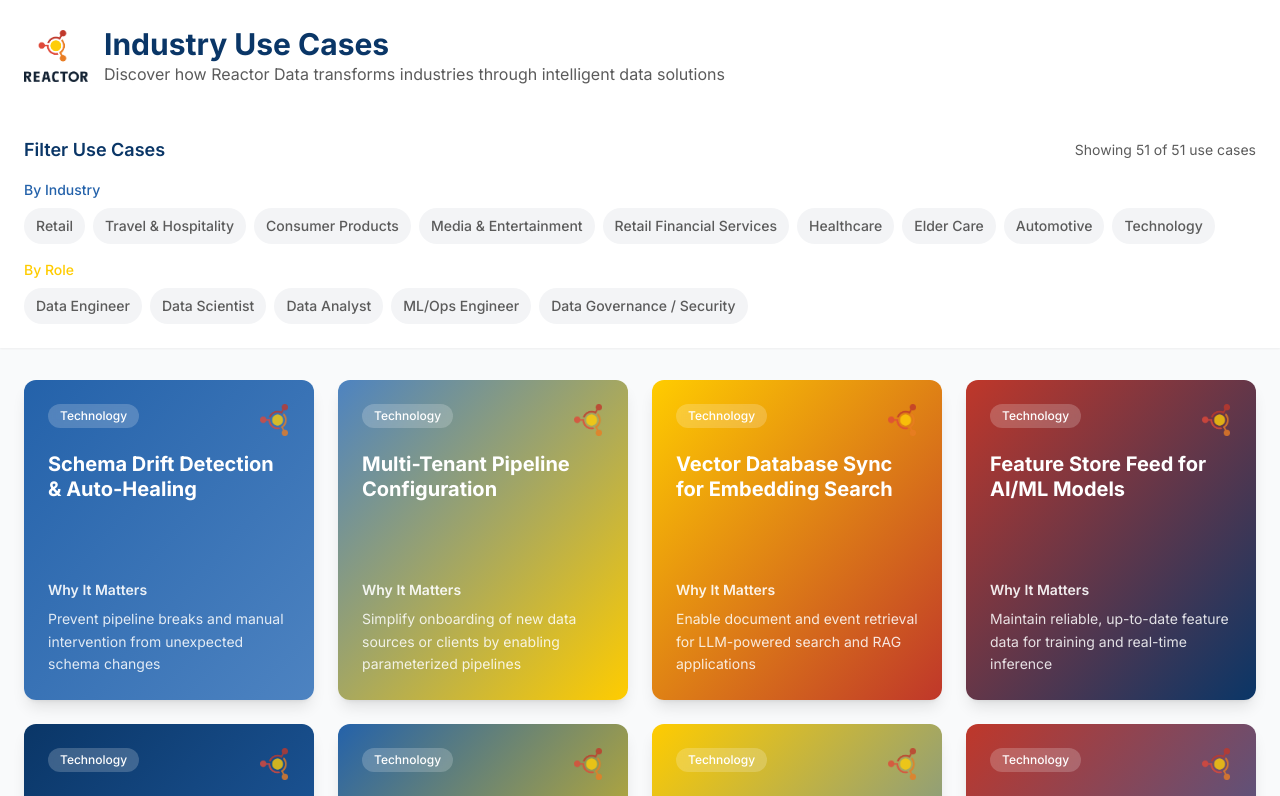
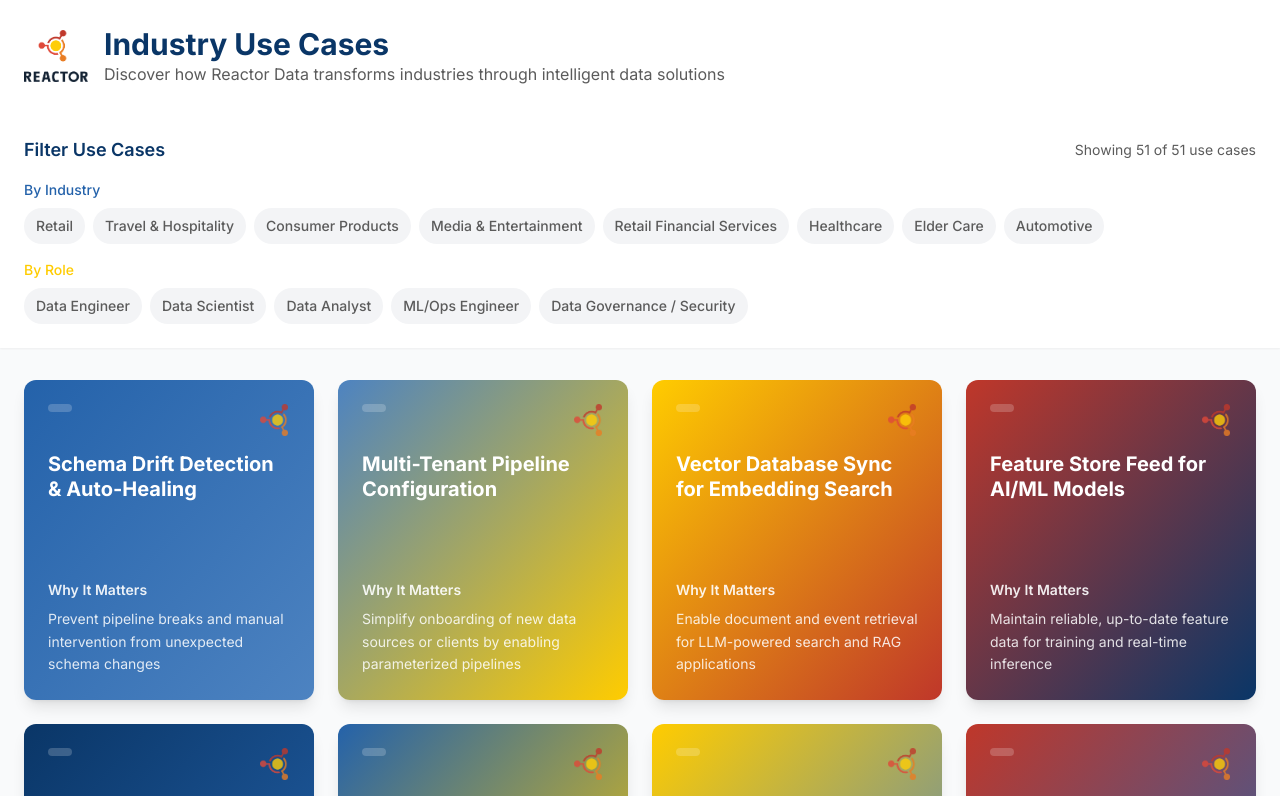
Before and after one commit to tgiffin/wp-reactor-card-flip-showcase, a React (Vite) app: page / in a window 1280 px wide. Shown: the top 796 px of the page. Built offline with nearby package versions, Linux system fonts and the light colour scheme.

Commit message:
Refactor: Remove Technology industry filter
Removed the Technology industry filter and updated the data and filtering logic to use role-based filtering for the corresponding use cases. Updated the FilterBar component, Index page logic, and WordPress integration files.

```diff
--- a/src/data/useCases.ts
+++ b/src/data/useCases.ts
@@ -1,6 +1,6 @@
 export interface UseCase {
   id: string;
-  industry: string;
+  industry?: string;
   role?: string;
   title: string;
   whyItMatters: string;
@@ -12,11 +12,10 @@ export interface UseCase {
 }
 
 export const useCases: UseCase[] = [
-  // Role-based Use Cases
+  // Role-based Use Cases (no industry assignment)
   {
     id: 'role-1',
     role: 'Data Engineer',
-    industry: 'Technology',
     title: 'Schema Drift Detection & Auto-Healing',
     whyItMatters: 'Prevent pipeline breaks and manual intervention from unexpected schema changes',
     dataSources: ['APIs', 'SaaS connectors', 'Kafka topics'],
@@ -28,7 +27,6 @@ export const useCases: UseCase[] = [
   {
     id: 'role-2',
     role: 'Data Engineer',
-    industry: 'Technology',
     title: 'Multi-Tenant Pipeline Configuration',
     whyItMatters: 'Simplify onboarding of new data sources or clients by enabling parameterized pipelines',
     dataSources: ['Multi-client APIs', 'tenant configs'],
@@ -40,7 +38,6 @@ export const useCases: UseCase[] = [
   {
     id: 'role-3',
     role: 'Data Scientist',
-    industry: 'Technology',
     title: 'Vector Database Sync for Embedding Search',
     whyItMatters: 'Enable document and event retrieval for LLM-powered search and RAG applications',
     dataSources: ['Unstructured text', 'event logs'],
@@ -52,7 +49,6 @@ export const useCases: UseCase[] = [
   {
     id: 'role-4',
     role: 'Data Scientist',
-    industry: 'Technology',
     title: 'Feature Store Feed for AI/ML Models',
     whyItMatters: 'Maintain reliable, up-to-date feature data for training and real-time inference',
     dataSources: ['EDW', 'APIs', 'IoT feeds'],
@@ -64,7 +60,6 @@ export const useCases: UseCase[] = [
   {
     id: 'role-5',
     role: 'Data Scientist',
-    industry: 'Technology',
     title: 'MCP (Multi-Channel Prediction) Pipeline',
     whyItMatters: 'Feed clickstream and conversion data into models predicting behavior across channels',
     dataSources: ['Web/app analytics', 'CRM', 'Ad platforms'],
@@ -76,7 +71,6 @@ export const useCases: UseCase[] = [
   {
     id: 'role-6',
     role: 'Data Analyst',
-    industry: 'Technology',
     title: 'Business KPI Layer for Self-Service BI',
     whyItMatters: 'Create unified reporting models for analysts to build dashboards quickly',
     dataSources: ['EDW', 'Excel/Sheets', 'CRM'],
@@ -88,7 +82,6 @@ export const useCases: UseCase[] = [
   {
     id: 'role-7',
     role: 'Data Analyst',
-    industry: 'Technology',
     title: 'Change Data Capture Reporting',
     whyItMatters: 'Surface meaningful changes (vs. full reloads) in operations or customer data',
     dataSources: ['CRM', 'ERP', 'Billing'],
@@ -100,7 +93,6 @@ export const useCases: UseCase[] = [
   {
     id: 'role-8',
     role: 'ML/Ops Engineer',
-    industry: 'Technology',
     title: 'Model Drift Monitoring Pipeline',
     whyItMatters: 'Detect when deployed ML models begin performing poorly over time',
     dataSources: ['Prediction APIs', 'Feature store'],
@@ -112,7 +104,6 @@ export const useCases: UseCase[] = [
   {
     id: 'role-9',
     role: 'Data Governance / Security',
-    industry: 'Technology',
     title: 'Field-Level Lineage and Access Audit',
     whyItMatters: 'Ensure data privacy, regulatory compliance, and traceability',
     dataSources: ['EDW logs', 'RBAC systems'],
@@ -609,8 +600,7 @@ export const industries = [
   'Retail Financial Services',
   'Healthcare',
   'Elder Care',
-  'Automotive',
-  'Technology'
+  'Automotive'
 ];
 
 export const roles = [
--- a/src/pages/Index.tsx
+++ b/src/pages/Index.tsx
@@ -1,4 +1,3 @@
-
 import React, { useState, useEffect } from 'react';
 import FilterBar from '../components/FilterBar';
 import UseCaseCard from '../components/UseCaseCard';
@@ -11,7 +10,7 @@ const Index = () => {
   const [visibleCards, setVisibleCards] = useState<string[]>([]);
 
   const filteredUseCases = useCases.filter(useCase => {
-    const matchesIndustry = selectedIndustries.length === 0 || selectedIndustries.includes(useCase.industry);
+    const matchesIndustry = selectedIndustries.length === 0 || (useCase.industry && selectedIndustries.includes(useCase.industry));
     const matchesRole = selectedRoles.length === 0 || (useCase.role && selectedRoles.includes(useCase.role));
 
     // If no filters are selected, show all
```
